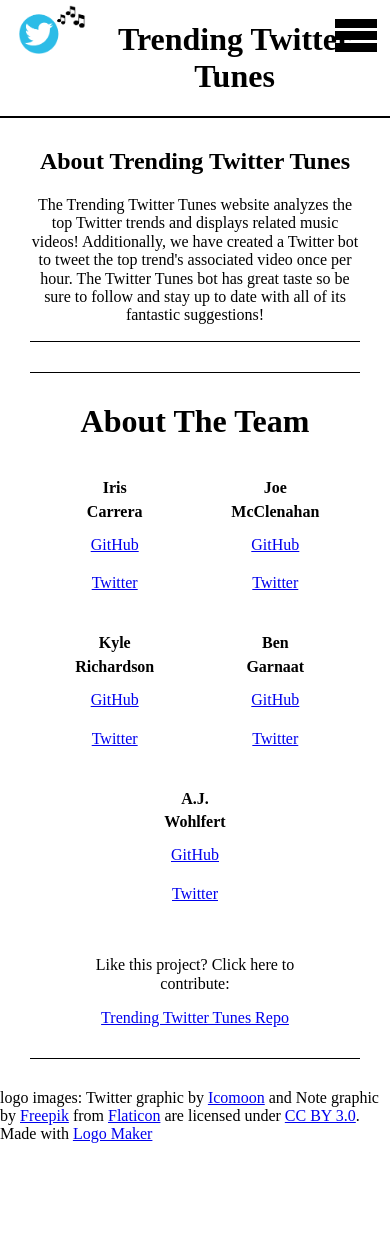
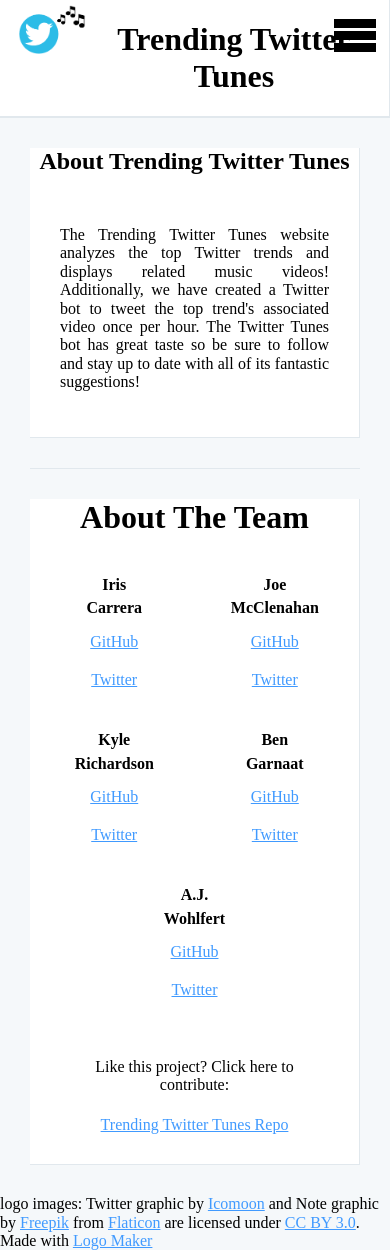
Before and after one commit to icarrera/twitter-tunes, a Python web app: template twitter_tunes/templates/index.jinja2 in a window 390 px wide. Before the commit the page ends 1143 px from the top, so only its background shows below. Run offline with Jinja, Linux system fonts and the light colour scheme; the template is opened without the code that fills it, so the values that code supplies are empty; some libraries are stand-ins or nearby versions; some web fonts are replaced.

Commit message:
mobile menue colors updated added down arrow to trend box

```diff
--- a/twitter_tunes/static/base.css
+++ b/twitter_tunes/static/base.css
@@ -18,12 +18,20 @@ COLOR PALETTE:
   clear: both;
 }
 
-header, hgroup, #blurbabout, #trends, #aboutus {
-  border-bottom: 1px solid #000;
+body {
+  background: #F5F8FA;
+}
+
+header, hgroup, section, #blurbabout, #trends, #aboutus {
+  /*border: 1px solid #E1E8ED;*/
+  border-bottom: 1px solid #E1E8ED;
+  border-right: 1px solid #E1E8ED;
+  /*border-bottom: 1px solid #777;*/
 }
 
 header {
   position: relative;
+  background: #FFF
 }
 
 hgroup {
@@ -39,6 +47,7 @@ hgroup > h1 {
 section {
   margin: 30px;
   text-align: center;
+  background: #FFF;
 }
 
 ul {
@@ -54,6 +63,16 @@ li {
 h4 {
   margin: 5px;
 }
+
+p {
+  text-align: justify;
+  padding: 30px;
+}
+
+a, a:visited {
+  color: #409AFF;
+}
+
 
 
 /* ==================== MEDIA QUERY: 640px ==================== */
--- a/twitter_tunes/static/icon.css
+++ b/twitter_tunes/static/icon.css
@@ -90,3 +90,16 @@
 .icon-linkedin:before {
     content: "\e91c";
 }
+
+
+.icon-menu {
+  position: absolute;
+  right: 0px;
+  top: 0px;
+  padding: 10px;
+  font-size: 3em;
+}
+.icon-circle-down {
+  float: right;
+  font-size: 2.5em;
+}
--- a/twitter_tunes/static/layout.css
+++ b/twitter_tunes/static/layout.css
@@ -16,14 +16,6 @@ hgroup > img {
   padding: 5px;
 }
 
-.icon-menu {
-  position: absolute;
-  right: 0px;
-  top: 0px;
-  padding: 10px;
-  font-size: 3em;
-}
-
 nav > ul {
   display: none;
 }
@@ -36,13 +28,13 @@ nav:hover > ul {
   width: 85%;
   text-align: center;
   font-size: 1.3em;
-  background: #32B9EB;
+  /*background: #95C7FE;*/
+  /*background: #E1E8ED;*/
+  background: #F5F8FA;
+  border-bottom: 1px solid #E1E8ED;
+  border-right: 1px solid #E1E8ED;
   padding: 10px;
   margin: 10px auto;
-}
-
-a:visited {
-  color: #00f;
 }
 
 blurbabout > p {
@@ -62,6 +54,7 @@ iframe {
   display: none;
   max-width: 95%;
   width: 95%;
+  background: #777;
 }
 
 #aboutus > ul > li {
@@ -81,6 +74,11 @@ iframe {
 
 #contribute {
   margin: 30px;
+}
+
+#contribute > p {
+  text-align: center;
+  padding: 5px;
 }
 
 
@@ -126,8 +124,8 @@ iframe {
     text-align: center;
     font-size: 1.3em;
     background: none;
+    border: none;
     padding: 10px;
-    /*margin: 10px 5%;*/
     min-width: 100px;
     margin: 0 2%;
   }
@@ -139,14 +137,13 @@ iframe {
   aside {
     display: block;
     width: 30%;
-    height: 500px;
     right: 10px;
     position: fixed;
   }
 
-  #twitter_feed {
+  /*#twitter_feed {
     height: 400px;
-  }
+  }*/
 
   #blurbabout, #trends, #aboutus {
     width: 60%;
--- a/twitter_tunes/templates/index.jinja2
+++ b/twitter_tunes/templates/index.jinja2
@@ -36,6 +36,7 @@
           if(!d.getElementById(id)){js=d.createElement(s);js.id=id;js.src=p+"://platform.twitter.com/widgets.js";
           fjs.parentNode.insertBefore(js,fjs);}}(document,"script","twitter-wjs");
           </script>
+
       </div>
     </aside>
     <section id="blurbabout">
@@ -50,6 +51,7 @@
         {% for trend in trends %}
         <li id="{{ trend|replace('#', '')}}">
           <article class="">
+            <div class="icon-circle-down"></div>
             <h2>{{ trend }}</h2>
             <iframe src="../static/loading.gif" width="" height=""></iframe>
           </article>
```
